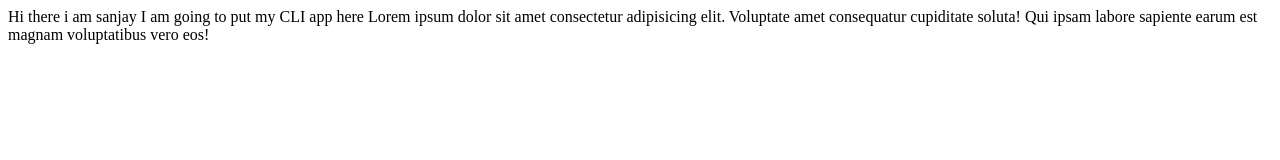
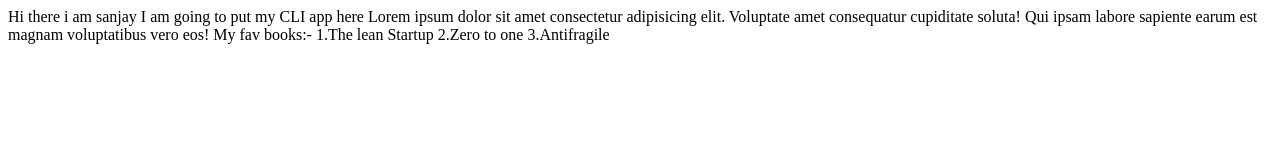
Before and after one commit to sanjay-xdr/Portfolio, a plain HTML site: page index.html in a window 1280 px wide. Drawn offline with Linux system fonts and the light colour scheme.

Commit message:
added fav books

```diff
--- a/index.html
+++ b/index.html
@@ -12,5 +12,10 @@
     I am going to put my CLI app here
     Lorem ipsum dolor sit amet consectetur adipisicing elit. Voluptate amet consequatur cupiditate soluta! Qui ipsam labore sapiente earum est magnam voluptatibus vero eos!
 
+    My fav books:-
+    1.The lean Startup
+    2.Zero to one
+    3.Antifragile
+
 </body>
 </html>
```
